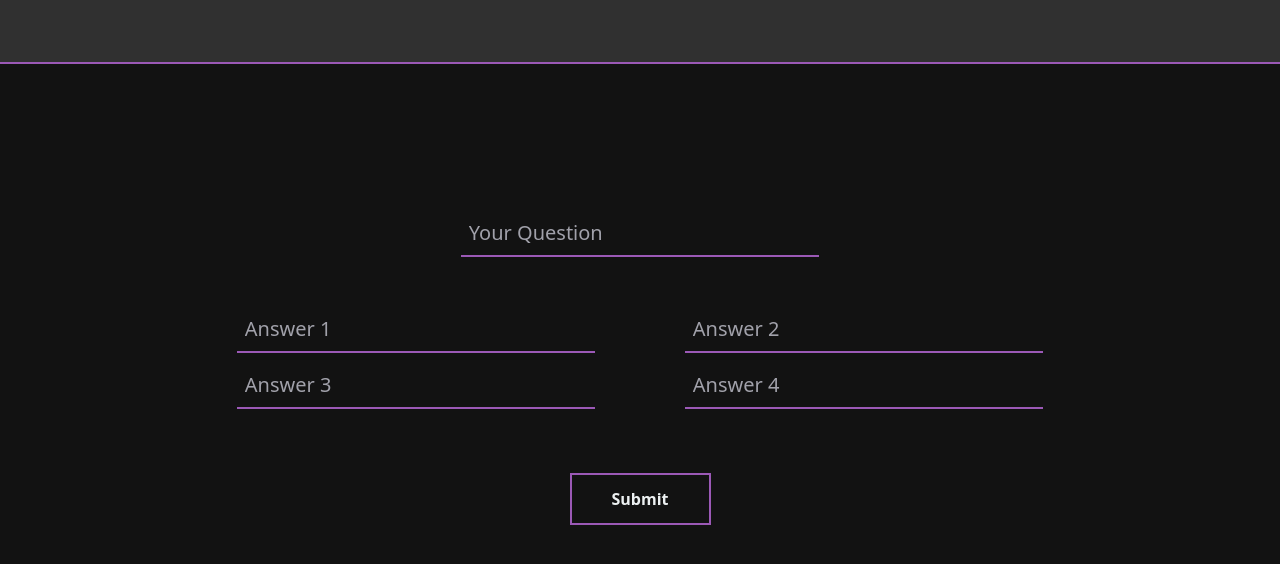
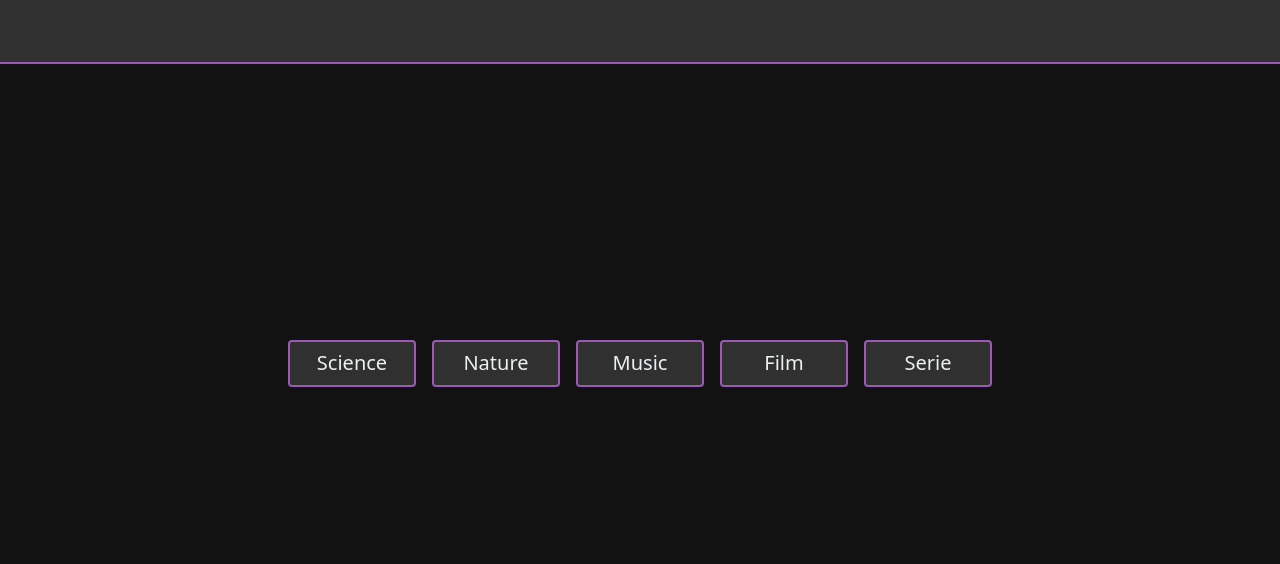
Before and after one commit to Herbin-Clement/QuizzAppReact, a React (Create React App) app: page / in a window 1280 px wide. Shown: the top 564 px of the page. Built offline with nearby package versions, Linux system fonts and the light colour scheme.

Commit message:
add category card in settings

```diff
--- a/src/App.js
+++ b/src/App.js
@@ -7,8 +7,8 @@ const App = () => {
   return (
     <div className="flex flex-col">
       <Header></Header>
-      <FormQuestion></FormQuestion>
-      {/* <QuizzApp></QuizzApp> */}
+      {/* <FormQuestion></FormQuestion> */}
+      <QuizzApp></QuizzApp>
     </div>
   );
 };
--- /dev/null
+++ b/src/components/QuizzApp/Quizz/CategoryCard.jsx
@@ -0,0 +1,14 @@
+import React from 'react';
+
+const CategoryCard = ({ category, isSelected, id, toggleCategory }) => {
+
+    let borderColor = isSelected ? "border-cloud" : "border-amethist";
+
+    return (
+        <div onClick={() => toggleCategory(id)} className={`flex justify-center items-center w-1/10 h-1/10 m-2 p-1 border-2 ${borderColor} rounded bg-black1 hover:bg-black05 text-center text-xl text-cloud cursor-pointer select-none`}>
+            {category}
+        </div>
+    )
+}
+
+export default CategoryCard;
--- a/src/components/QuizzApp/QuizzSettings.jsx
+++ b/src/components/QuizzApp/QuizzSettings.jsx
@@ -1,22 +1,46 @@
-import React, { useState } from 'react';
+import React, { useEffect, useState } from 'react';
+
+import CategoyCard from './Quizz/CategoryCard';
 
 const QuizzSettings = ({ startOfQuizz}) => {
 
     const [nbQuestion, setNbQuestion] = useState(10);
+    const [categories, setCategories] = useState([]);
+    const [catSelected, setCatSelected] = useState([]);
 
     const changeValue = (n) => {
         setNbQuestion((prevState) => prevState + n);
     }
 
+    const toggleCategory = (id) => {
+        console.log("yop");
+        setCatSelected((prevState) => {
+            if (prevState.includes(id)) prevState.splice(id)
+            else prevState.push(id);
+            return prevState;
+        });
+    }
+
+    useEffect( async () => {
+        // const data = await fetch('localhost:3001/categories');
+        const data = {data: ["Science", "Nature", "Music", "Film", "Serie"]}
+        setCategories(data.data);
+    }, []);
+
     return (
-        <div className="flex flex-col justify-center items-center w-4/10 h-7/10 text-cloud text-xl">
-            <div>Number of questions : </div>
+        <div className="flex flex-grow justify-center items-center w-4/10 h-7/10 text-cloud text-xl">
+            {
+                categories.map((categories, key) => {
+                    return <CategoyCard category={categories} isSelected={catSelected.includes(key)} key={key} id={key} toggleCategory={toggleCategory}></CategoyCard>;
+                })
+            }
+            {/* <div>Number of questions : </div>
             <div className="flex mt-1">
                 <div onClick={() => changeValue(-1)} className="p-1 border-2 border-amethist rounded bg-black1 cursor-pointer select-none">{"<"}</div>
                 <div className="flex justify-center items-center mx-2 w-48 border-2 border-amethist rounded bg-black1 ">{nbQuestion}</div>
                 <div onClick={() => changeValue(1)} className="p-1 border-2 border-amethist rounded bg-black1 cursor-pointer select-none">{">"}</div>
             </div>
-            <div onClick={() => startOfQuizz({nbQuestion: nbQuestion})} className="mt-2 p-1 border-2 border-amethist rounded bg-black1 cursor-pointer select-none">Start !</div>
+            <div onClick={() => startOfQuizz({nbQuestion})} className="mt-2 p-1 border-2 border-amethist rounded bg-black1 cursor-pointer select-none">Start !</div> */}
         </div>
     );
 };
```
Also changed, not shown: 1 other file (tests, documents, lock files or other folders).
